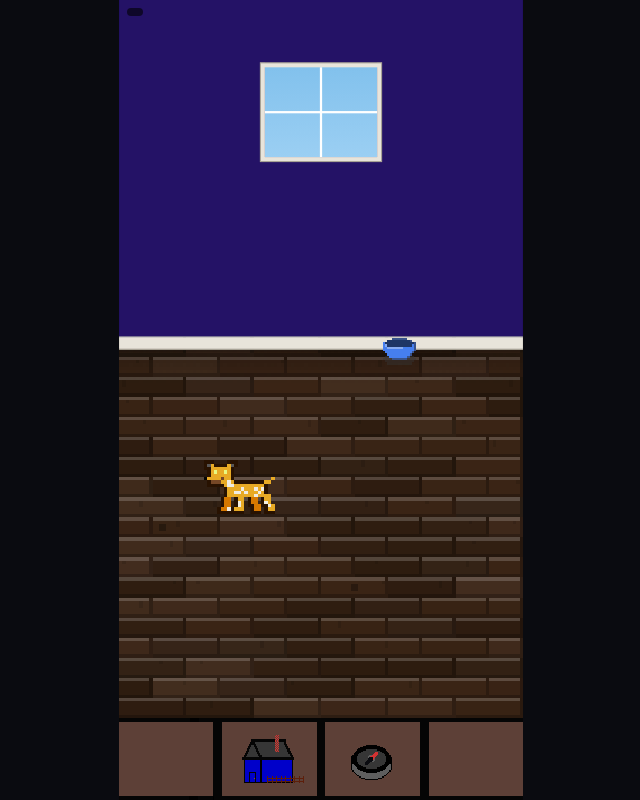
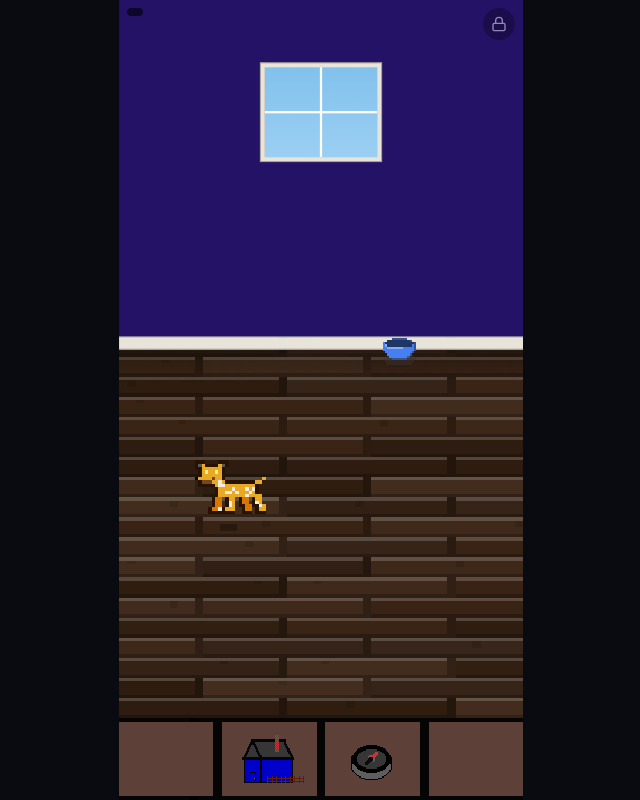
Before and after one commit to NIGHT-Official/Aetherbound, a React (Vite) app: page / in a window 1280 px wide. Shown: the whole page, without its empty margins (319-959 px from the left). Built offline with nearby package versions, Linux system fonts and the light colour scheme.

Commit message:
Hot Patch

```diff
--- a/src/App.tsx
+++ b/src/App.tsx
@@ -4,18 +4,21 @@ import { SpiritWalk } from "./components/spirit-walk";
 import { SpiritGame } from "./game/adventurebound";
 
 export default function App() {
-  const [view, setView] = useState<"home" | "adventure">("home");
+  const [view, setView] = useState<"home" | "adventure" | "yard">("home");
   const [game] = useState(() => new SpiritGame());
 
+  if (view === "yard") return <YardScreen onGoHome={() => setView("home")} />;
   return view === "home"
-    ? <HomeScreen game={game} onGoAdventure={() => setView("adventure")} />
-    : (
-      <SpiritWalk
-        game={game}
-        onGoHome={() => {
-          game.setAdventure(false); // going Home always makes camp first
-          setView("home");
-        }}
-      />
-    );
+    ? <HomeScreen game={game} onGoAdventure={() => setView("adventure")} onGoYard={() => setView("yard")} />
+    : <SpiritWalk game={game} onGoHome={() => { game.setAdventure(false); setView("home"); }} />;
+  }
+
+export function YardScreen({ onGoHome }: { onGoHome: () => void }) {
+  return (
+    <div className="flex h-dvh flex-col items-center justify-center gap-4 bg-bg text-fg">
+      <p className="text-xs uppercase tracking-wide text-muted">Yard</p>
+      <p className="text-lg">Coming soon.</p>
+      <button onClick={onGoHome} className="underline">Back home</button>
+    </div>
+  );
 }
--- a/src/components/home-screen.tsx
+++ b/src/components/home-screen.tsx
@@ -1,4 +1,5 @@
 import { useEffect, useRef } from "react";
+import { Lock } from "lucide-react";
 import { HOME_H, HOME_W, HomeSim } from "@/game/home";
 import type { SpiritGame } from "@/game/adventurebound";
 import { formatDuration } from "@/lib/utils";
@@ -15,17 +16,18 @@ function toRoomCoords(canvas: HTMLCanvasElement, clientX: number, clientY: numbe
 }
 
 
-export function HomeScreen({ game, onGoAdventure }: { game: SpiritGame; onGoAdventure: () => void }) {
+export function HomeScreen({ game, onGoAdventure, onGoYard }: { game: SpiritGame; onGoAdventure: () => void; onGoYard: () => void }) {
   const canvasRef = useRef<HTMLCanvasElement | null>(null);
   const wrapRef = useRef<HTMLDivElement | null>(null);
   const simRef = useRef<HomeSim | null>(null);
   const buffRef = useRef<HTMLSpanElement | null>(null);
-
+  const lockRef = useRef<HTMLButtonElement | null>(null);
 
   useEffect(() => {
     const sim = new HomeSim();
     simRef.current = sim;
     sim.onFed = () => game.applyEnergyRegenBuff();
+    sim.onDoorTapped = onGoYard;
     void sim.loadSprites().catch(() => undefined);
 
     const canvas = canvasRef.current;
@@ -66,13 +68,19 @@ export function HomeScreen({ game, onGoAdventure }: { game: SpiritGame; onGoAdve
       ctx.restore();
 
       sim.draw(ctx);
+
+      if (buffRef.current) {
+        const remaining = Math.max(0, game.regenBuffUntil - Date.now());
+        buffRef.current.textContent = remaining > 0 ? `Well Fed . ${formatDuration(remaining)}` : "";
+      }
+
+      if (lockRef.current) {
+        const following = sim.cameraFollow;
+        lockRef.current.style.opacity = following ? ".5" : "1";
+        lockRef.current.style.pointerEvents = following ? "none" : "auto";
+      }
       raf = requestAnimationFrame(loop);
     };
-    if (buffRef.current) {
-      const remaining = Math.max(0, game.regenBuffUntil - Date.now());
-      buffRef.current.textContent = remaining > 0 ? `Well Fed · ${formatDuration(remaining)}` : "";
-    }
-
     raf = requestAnimationFrame(loop);
 
     return () => {
@@ -112,6 +120,16 @@ export function HomeScreen({ game, onGoAdventure }: { game: SpiritGame; onGoAdve
             className="pointer-events-none absolute left-2 top-2 z-10 rounded bg-black/60 px-2 py-1 text-[10px] font-mono uppercase tracking-wide text-accent"
           />
 
+          <button
+            ref={lockRef}
+            onClick={() => simRef.current?.lockCameraToPup()}
+            aria-label="Follow pup"
+            className="absolute right-2 top-2 z-10 rounded-full bg-black/50 p-2 text-white transition-opacity"
+          >
+            <Lock size={16} />
+          </button>
+
+
         </div>
         <div className="absolute inset-x-0 bottom-0" style={{ height: `${(73 / 713) * 100}%` }}>
           <img src="/sprites/menu-bar.png" className="h-full w-full" style={{ imageRendering: "pixelated" }} alt="" />
--- a/src/game/home.ts
+++ b/src/game/home.ts
@@ -46,6 +46,7 @@ export function tickBowl(bowl: Bowl, dt: number, onFinished: () => void) {
 
 export const HOME_W = 360;
 export const HOME_H = 640;
+export const HOME_WORLD_W = 900;
 
 const BOWL_FRAME_W = 15;
 const BOWL_FRAME_H = 14;
@@ -55,7 +56,7 @@ const BAG_FRAME_W = 34;
 const BAG_FRAME_H = 41;
 const BAG_SCALE = 1.2;
 const HOME_SAVE_KEY = "aetherbound-home-save";
-const HOME_SAVE_VERSION = 1;
+const HOME_SAVE_VERSION = 4;
 
 
 
@@ -92,7 +93,7 @@ const ARRIVE_DIST = 10;
 const WAIT_ARRIVE_DIST = 5;
 
 // Fence — PLACEHOLDER, re-measure against the actual home canvas before using
-const FENCE = { minX: 45, maxX: 335, minY: 323, maxY: 630 };
+const FENCE = { minX: 40, maxX: HOME_WORLD_W - 40, minY: 323, maxY: 630 };
 // Give up wait timer
 const WAIT_GIVE_UP_SEC = 10;
 
@@ -491,24 +492,24 @@ function getFloorTexture(style: FloorStyle, floorH: number): HTMLCanvasElement {
 
 function drawWall(ctx: CanvasRenderingContext2D, style: WallStyle, splitY: number) {
   ctx.fillStyle = WALL_COLORS[style];
-  ctx.fillRect(0, 0, HOME_W, splitY);
+  ctx.fillRect(0, 0, HOME_WORLD_W, splitY);
 }
 
 function drawFloor(ctx: CanvasRenderingContext2D, style: FloorStyle, splitY: number) {
   const floorH = HOME_H - splitY;
   const texture = getFloorTexture(style, floorH);
   ctx.imageSmoothingEnabled = false; // keep the low-res texture crisp when scaled up
-  ctx.drawImage(texture, 0, splitY, HOME_W, floorH);
+  ctx.drawImage(texture, 0, splitY, HOME_WORLD_W, floorH);
 }
 
 function drawTrim(ctx: CanvasRenderingContext2D, style: TrimStyle, splitY: number, height: number) {
   const c = TRIM_COLORS[style];
   ctx.fillStyle = c.highlight;
-  ctx.fillRect(0, splitY, HOME_W, 1);
+  ctx.fillRect(0, splitY, HOME_WORLD_W, 1);
   ctx.fillStyle = c.body;
-  ctx.fillRect(0, splitY + 1, HOME_W, height - 2);
+  ctx.fillRect(0, splitY + 1, HOME_WORLD_W, height - 2);
   ctx.fillStyle = c.shadow;
-  ctx.fillRect(0, splitY + height - 1, HOME_W, 1);
+  ctx.fillRect(0, splitY + height - 1, HOME_WORLD_W, 1);
 
   const grad = ctx.createLinearGradient(0, splitY + height, 0, splitY + height + 3);
   grad.addColorStop(0, 'rgba(0,0,0,0.25)');
@@ -530,6 +531,13 @@ const OUTSIDE_SKY: Record<OutsideStyle, { top: string; bottom: string; ground: s
 };
 
 export interface WindowPlacement {
+  x: number;
+  y: number;
+  w: number;
+  h: number;
+}
+
+export interface DoorPlacement {
   x: number;
   y: number;
   w: number;
@@ -566,6 +574,28 @@ function getOutsideTexture(style: OutsideStyle, w: number, h: number): HTMLCanva
   const canvas = buildOutsideTexture(style, w, h);
   outsideCache = { style, width: w, height: h, canvas };
   return canvas;
+}
+
+function drawDoor(ctx: CanvasRenderingContext2D, placement: DoorPlacement) {
+  const { x, y, w, h } = placement;
+  ctx.fillStyle = '#4a2f1c';
+  ctx.beginPath();
+  ctx.moveTo(x, y + h);
+  ctx.lineTo(x, y + w / 2);
+  ctx.arcTo(x, y, x + w / 2, y, w / 2);
+  ctx.arcTo(x + w, y, x + w, y + w / 2, w / 2);
+  ctx.lineTo(x + w, y + h);
+  ctx.closePath();
+  ctx.fill();
+
+  ctx.strokeStyle = shade('#4a2f1c', -0.3);
+  ctx.lineWidth = 2;
+  ctx.stroke();
+
+  ctx.fillStyle = '#caa24a'; // handle
+  ctx.beginPath();
+  ctx.arc(x + w - 12, y + h * 0.55, 3, 0, Math.PI * 2);
+  ctx.fill();
 }
 
 function drawWindow(
@@ -617,7 +647,26 @@ export class HomeSim {
   // dragged too low into (or past) the floor line — something like
   // `p.y + p.h <= wallSplitY() - MIN_WINDOW_MARGIN`.
   windowPlacement: WindowPlacement = { x: 130, y: 60, w: 100, h: 80 };
+  camera = { x: 0 };
+  cameraFollow = true;
+  private isPanningCamera = false;
+  private panStartPointerX = 0;
+  private panStartCameraX = 0;
+  door: DoorPlacement = { x: HOME_WORLD_W - 140, y: wallSplitY() - 148, w: 70, h: 160 };
+  onDoorTapped: (() => void) | null = null;
   onFed: (() => void) | null = null;
+
+  // Tracks which decor fields the player has explicitly customized (via the
+  // future decor editor) vs. which still use the code's built-in defaults.
+  // Only customized fields get written to the save — this is what lets a
+  // tuned default in code take effect for anyone who never touched that
+  // field, instead of an old save re-imposing whatever the default was when
+  // it was written. All writes to style/windowPlacement/door must go through
+  // their setters, or this tracking silently gets out of sync.
+  private customized: {
+    wall?: true; floor?: true; trim?: true; windowFrame?: true; outside?: true;
+    windowPlacement?: true; door?: true;
+  } = {};
 
   bowlImg: HTMLImageElement | null = null;
   bagImg: HTMLImageElement | null = null;
@@ -632,10 +681,25 @@ export class HomeSim {
   persistNow() {
     if (typeof window === "undefined") return;
     try {
+      // Sparse save: only include a field if the player actually customized
+      // it. Anything omitted here means "no opinion" — loadSave() leaves
+      // whatever the current code default is, so tuning a default in code
+      // takes effect immediately for anyone who never touched that field.
+      const style: Partial<HomeStyle> = {};
+      if (this.customized.wall) style.wall = this.style.wall;
+      if (this.customized.floor) style.floor = this.style.floor;
+      if (this.customized.trim) style.trim = this.style.trim;
+      if (this.customized.windowFrame) style.windowFrame = this.style.windowFrame;
+      if (this.customized.outside) style.outside = this.style.outside;
+
+      // JSON.stringify drops object properties whose value is `undefined`,
+      // so windowPlacement/door simply vanish from the saved JSON when not
+      // customized — no separate "isCustomized" flag needs to be persisted.
       window.localStorage.setItem(HOME_SAVE_KEY, JSON.stringify({
         v: HOME_SAVE_VERSION,
-        style: this.style,
-        windowPlacement: this.windowPlacement,
+        style,
+        windowPlacement: this.customized.windowPlacement ? this.windowPlacement : undefined,
+        door: this.customized.door ? this.door : undefined,
       }));
     } catch {
       /* private browsing etc. — fails silently, same as SpiritGame */
@@ -647,16 +711,44 @@ export class HomeSim {
     try {
       const raw = window.localStorage.getItem(HOME_SAVE_KEY);
       if (!raw) return false;
-      const data = JSON.parse(raw) as { v?: number; style?: Partial<HomeStyle>; windowPlacement?: Partial<WindowPlacement> };
+      const data = JSON.parse(raw) as {
+        v?: number; style?: Partial<HomeStyle>;
+        windowPlacement?: Partial<WindowPlacement>; door?: Partial<DoorPlacement>;
+      };
       if (data.v !== HOME_SAVE_VERSION) return false;
-      if (data.style?.wall && data.style.wall in WALL_COLORS) this.style.wall = data.style.wall;
-      if (data.style?.floor && data.style.floor in FLOOR_PALETTES) this.style.floor = data.style.floor;
-      if (data.style?.trim && data.style.trim in TRIM_COLORS) this.style.trim = data.style.trim;
-      if (data.style?.windowFrame && data.style.windowFrame in WINDOW_FRAME_COLORS) this.style.windowFrame = data.style.windowFrame;
-      if (data.style?.outside && data.style.outside in OUTSIDE_SKY) this.style.outside = data.style.outside;
+      // A field being present here means a past persistNow() considered it
+      // customized (that's the only time it's ever written) — so restoring
+      // it must also re-mark it customized, or the next persistNow() would
+      // silently drop it for lacking the flag.
+      if (data.style?.wall && data.style.wall in WALL_COLORS) {
+        this.style.wall = data.style.wall;
+        this.customized.wall = true;
+      }
+      if (data.style?.floor && data.style.floor in FLOOR_PALETTES) {
+        this.style.floor = data.style.floor;
+        this.customized.floor = true;
+      }
+      if (data.style?.trim && data.style.trim in TRIM_COLORS) {
+        this.style.trim = data.style.trim;
+        this.customized.trim = true;
+      }
+      if (data.style?.windowFrame && data.style.windowFrame in WINDOW_FRAME_COLORS) {
+        this.style.windowFrame = data.style.windowFrame;
+        this.customized.windowFrame = true;
+      }
+      if (data.style?.outside && data.style.outside in OUTSIDE_SKY) {
+        this.style.outside = data.style.outside;
+        this.customized.outside = true;
+      }
       const p = data.windowPlacement;
       if (p && typeof p.x === "number" && typeof p.y === "number" && typeof p.w === "number" && typeof p.h === "number") {
         this.windowPlacement = { x: p.x, y: p.y, w: p.w, h: p.h };
+        this.customized.windowPlacement = true;
+      }
+      const d = data.door;
+      if (d && typeof d.x === "number" && typeof d.y === "number" && typeof d.w === "number" && typeof d.h === "number") {
+        this.door = { x: d.x, y: d.y, w: d.w, h: d.h };
+        this.customized.door = true;
       }
       return true;
     } catch {
@@ -666,32 +758,65 @@ export class HomeSim {
 
   setWallStyle(style: WallStyle) {
     this.style.wall = style;
+    this.customized.wall = true;
     this.hudDirty = true;
     this.persistNow();
   }
 
   setFloorStyle(style: FloorStyle) {
     this.style.floor = style;
+    this.customized.floor = true;
     this.hudDirty = true;
     this.persistNow();
   }
 
   setTrimStyle(style: TrimStyle) {
     this.style.trim = style;
+    this.customized.trim = true;
     this.hudDirty = true;
     this.persistNow();
   }
 
   setWindowFrameStyle(style: WindowFrameStyle) {
     this.style.windowFrame = style;
+    this.customized.windowFrame = true;
     this.hudDirty = true;
     this.persistNow();
   }
 
   setOutsideStyle(style: OutsideStyle) {
     this.style.outside = style;
+    this.customized.outside = true;
     this.hudDirty = true;
     this.persistNow();
+  }
+
+  // Live drag-preview (once the decor editor exists) should mutate
+  // windowPlacement/door directly, frame by frame, with NO call to these
+  // setters — hitting localStorage on every pointer-move would be wasteful
+  // and janky. Call these once, on drag-END, to commit the final position.
+  setWindowPlacement(p: WindowPlacement) {
+    // TODO once the decor editor exists: clamp so it can't be dragged
+    // too low into (or past) the floor line — see the field's own TODO above.
+    this.windowPlacement = p;
+    this.customized.windowPlacement = true;
+    this.hudDirty = true;
+    this.persistNow();
+  }
+
+  setDoorPlacement(d: DoorPlacement) {
+    this.door = d;
+    this.customized.door = true;
+    this.hudDirty = true;
+    this.persistNow();
+  }
+
+  private clampCameraX(x: number): number {
+    return Math.max(0, Math.min(HOME_WORLD_W - HOME_W, x));
+  }
+
+  lockCameraToPup() {
+    this.cameraFollow = true;
   }
 
   tick(dt: number) {
@@ -710,6 +835,10 @@ export class HomeSim {
     }
 
     updatePup(this.pup, this.bowl, step);
+    if (this.cameraFollow) {
+      const target = this.clampCameraX(this.pup.x - HOME_W / 2);
+      this.camera.x += (target - this.camera.x) * Math.min(1, 6 * step); // ease toward the pup
+    }
     tickBowl(this.bowl, step, () => {
       onPupFinishedEating(this.pup);   // hunger = 100, isEating = false, back to wandering
       this.onFed?.();
@@ -727,27 +856,53 @@ export class HomeSim {
     );
   }
 
+  private hitDoor(x: number, y: number) {
+    return x >= this.door.x && x <= this.door.x + this.door.w && y >= this.door.y && y <= this.door.y + this.door.h;
+  }
+
+
   pointerDown(x: number, y: number) {
-    // With a bag out: grab it again by pressing near it (or near the bowl).
-    // With no bag: only a press on an EMPTY bowl starts one.
+    const wx = x + this.camera.x; // viewport → world, at this one boundary
+    const wy = y;
+
+    if (this.hitDoor(wx, wy)) {
+      this.onDoorTapped?.();
+      return;
+    }
+
     const grabbing = this.bag
-      ? Math.hypot(x - this.bag.x, y - this.bag.y) < 50 || this.hitBowl(x, y)
-      : this.bowl.state === 'empty' && this.hitBowl(x, y);
-    if (!grabbing) return;
+      ? Math.hypot(wx - this.bag.x, wy - this.bag.y) < 50 || this.hitBowl(wx, wy)
+      : this.bowl.state === 'empty' && this.hitBowl(wx, wy);
 
-    this.pointer = { down: true, x, y };
-    if (!this.bag) this.bag = createFoodBag(x, y);
-    this.lastPointer = { x, y, t: this.time * 1000 };  // avoid a velocity spike on the first frame
+    if (grabbing) {
+      this.pointer = { down: true, x: wx, y: wy };
+      if (!this.bag) this.bag = createFoodBag(wx, wy);
+      this.lastPointer = { x: wx, y: wy, t: this.time * 1000 };
+      return;
+    }
+
+    // Neither the door nor the bowl/bag: start panning instead.
+    this.isPanningCamera = true;
+    this.cameraFollow = false; // manual control until "lock" is tapped
+    this.panStartPointerX = x; // viewport-space — camera.x is about to move, world-space would drift
+    this.panStartCameraX = this.camera.x;
   }
 
   pointerMove(x: number, y: number) {
-    this.pointer.x = x;
+    if (this.isPanningCamera) {
+      const dx = x - this.panStartPointerX;
+      this.camera.x = this.clampCameraX(this.panStartCameraX - dx);
+      return;
+    }
+    this.pointer.x = x + this.camera.x;
     this.pointer.y = y;
   }
 
   pointerUp() {
-    this.pointer.down = false;   // the bag stays where it is; progress is kept
+    this.isPanningCamera = false;
+    this.pointer.down = false;
   }
+
 
 
   loadSprites() {
@@ -769,12 +924,16 @@ export class HomeSim {
 
   draw(ctx: CanvasRenderingContext2D) {
     ctx.imageSmoothingEnabled = false; // keeps pixel art crisp
+    ctx.save();
+    ctx.translate(-this.camera.x, 0);
 
     const splitY = wallSplitY();
     drawWall(ctx, this.style.wall, splitY);
-    drawWindow(ctx, this.windowPlacement, this.style.outside, this.style.windowFrame, HOME_W, splitY);
     drawFloor(ctx, this.style.floor, splitY);
+    drawWindow(ctx, this.windowPlacement, this.style.outside, this.style.windowFrame, HOME_WORLD_W, splitY);
     drawTrim(ctx, this.style.trim, splitY, trimHeight());
+    drawDoor(ctx, this.door);
+
 
     if (this.bowlImg) {
       const frame =
@@ -792,7 +951,10 @@ export class HomeSim {
     const pup = this.pup;
     const walking = pup.anim === 'walk';
     const sheet = walking ? this.walkImg : this.idleImg; // 'eating' uses idle until the sheet is reformatted
-    if (!sheet) return;
+    if (!sheet) {
+      ctx.restore(); // undo translate - IMPORTANT
+      return;
+    }
     const frames = walking ? 4 : 12;
     const fps = walking ? 8 : 6;
     const frame = Math.floor(this.time * fps) % frames;
@@ -831,6 +993,8 @@ export class HomeSim {
       ctx.fillRect(this.bowl.x - 2, this.bowl.y - 2, 4, 4);
     }
 
+    ctx.restore();
+
   }
 
 }
```
